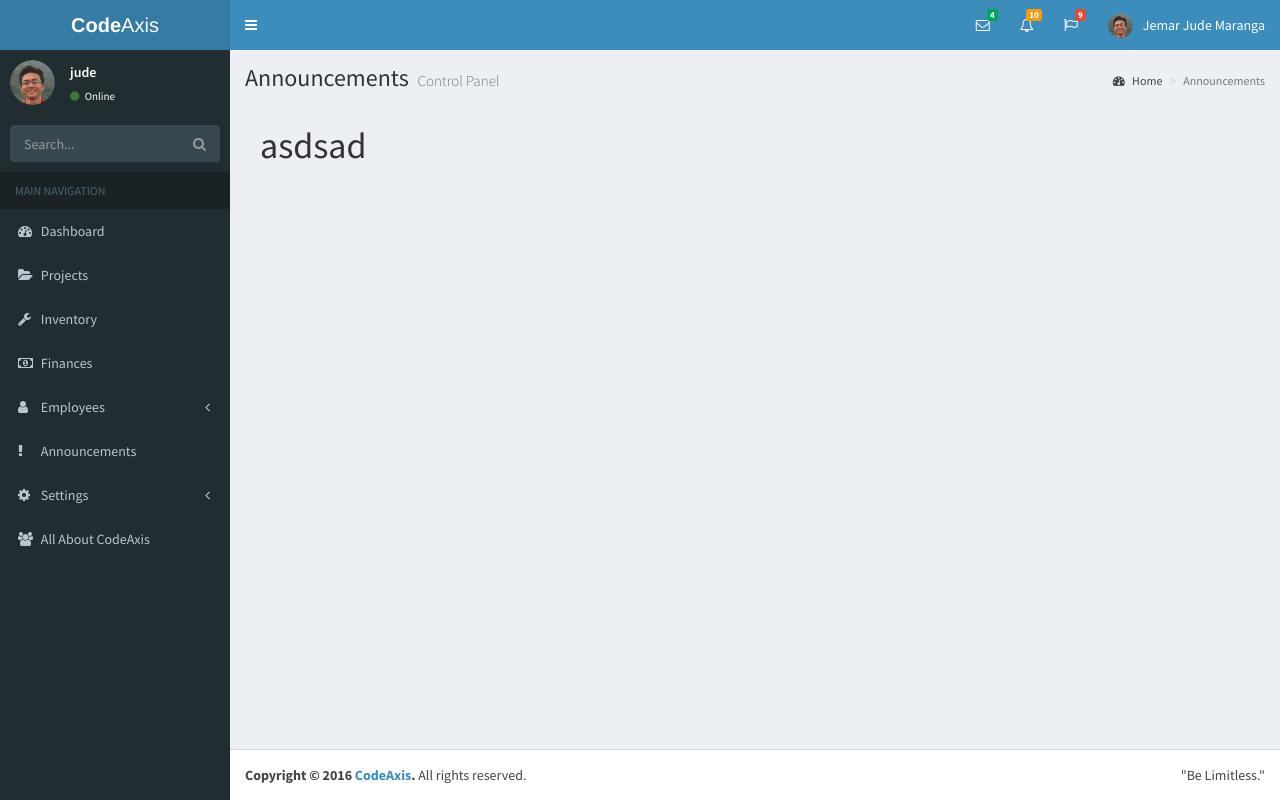
After one commit to codeaxiscom/ca-management, a PHP site: page /announcement.php in a window 1280 px wide. The commit adds this page. Run offline with PHP 8.4, Linux system fonts and the light colour scheme; a user stored in the database is signed in.

Commit message:
announcement page

```diff
--- /dev/null
+++ b/announcement.php
@@ -0,0 +1,93 @@
+<?php
+	session_start();
+
+	if(!isset($_SESSION['is_logged_in'])) {
+		header("Location: index.php");
+	}
+
+?>
+
+<!DOCTYPE html>
+
+<html>
+	<head>
+		<meta charset="utf-8">
+		<meta http-equiv="X-UA-Compatible" content="IE=edge">
+		<title>Dashboard - CodeAxis</title>
+		<!-- Tell the browser to be responsive to screen width -->
+		<meta content="width=device-width, initial-scale=1, maximum-scale=1, user-scalable=no" name="viewport">
+		<!-- Bootstrap 3.3.6 -->
+		<link rel="stylesheet" href="bootstrap/css/bootstrap.min.css">
+		<!-- Font Awesome -->
+		<link rel="stylesheet" href="css/font-awesome.min.css">
+		<!-- Ionicons -->
+		<link rel="stylesheet" href="https://cdnjs.cloudflare.com/ajax/libs/ionicons/2.0.1/css/ionicons.min.css">
+		<!-- Theme style -->
+		<link rel="stylesheet" href="includes/dist/css/AdminLTE.min.css">
+		<link rel="stylesheet" href="includes/dist/css/skins/skin-blue.min.css">
+		<link rel="stylesheet" href="css/announcement.css">
+
+		<!-- HTML5 Shim and Respond.js IE8 support of HTML5 elements and media queries -->
+		<!-- WARNING: Respond.js doesn't work if you view the page via file:// -->
+		<!--[if lt IE 9]>
+		<script src="https://oss.maxcdn.com/html5shiv/3.7.3/html5shiv.min.js"></script>
+		<script src="https://oss.maxcdn.com/respond/1.4.2/respond.min.js"></script>
+		<![endif]-->
+	</head>
+
+	<body class="hold-transition skin-blue sidebar-mini">
+		<div class="wrapper">
+
+			<?php include('header.php'); ?>
+
+			<?php include('sidebar.php'); ?>
+
+			<!-- Content Wrapper. Contains page content -->
+			<div class="content-wrapper">
+				<!-- Content Header (Page header) -->
+				<section class="content-header">
+					<h1>
+						Announcements
+						<small>Control Panel</small>
+					</h1>
+					<ol class="breadcrumb">
+						<li><a href="main.php"><i class="fa fa-dashboard"></i> Home</a></li>
+						<li class="active">Announcements</li>
+					</ol>
+				</section>
+
+				<!-- Main content -->
+				<section class="content">
+
+					<!-- Your Page Content Here -->
+					<div class="container-fluid">
+						<div class="row">
+							<div class="col-md-12">
+								<h1>asdsad</h1>
+							</div>
+						</div>
+					</div>
+				</section>
+				<!-- /.content -->
+			</div>
+			<!-- /.content-wrapper -->
+
+			<?php include('footer.php'); ?>
+		</div>
+		<!-- ./wrapper -->
+
+		<!-- REQUIRED JS SCRIPTS -->
+
+		<!-- jQuery 2.2.3 -->
+		<script src="plugins/jQuery/jquery-2.2.3.min.js"></script>
+		<!-- Bootstrap 3.3.6 -->
+		<script src="bootstrap/js/bootstrap.min.js"></script>
+		<!-- AdminLTE App -->
+		<script src="includes/dist/js/app.min.js"></script>
+
+		<!-- Optionally, you can add Slimscroll and FastClick plugins.
+			 Both of these plugins are recommended to enhance the
+			 user experience. Slimscroll is required when using the
+			 fixed layout. -->
+	</body>
+</html>
--- a/sidebar.php
+++ b/sidebar.php
@@ -68,7 +68,7 @@
 					</ul>
 				</li>
 
-				<li><a href="#"><i class="fa fa-exclamation"></i> <span>Announcements</span></a></li>
+				<li><a href="announcement.php"><i class="fa fa-exclamation"></i> <span>Announcements</span></a></li>
 
 				<li class="treeview">
 					<a href="#"><i class="fa fa-gear"></i> <span>Settings</span>
--- a/thingstodo.txt
+++ b/thingstodo.txt
@@ -1,5 +1,5 @@
 LOGIN FORM
-1. Redesign
+1. Redesign - DONE
 *index.php && style.css
 
 YOUR PROFILE
```
Also changed, not shown: css/announcement.css (added).
